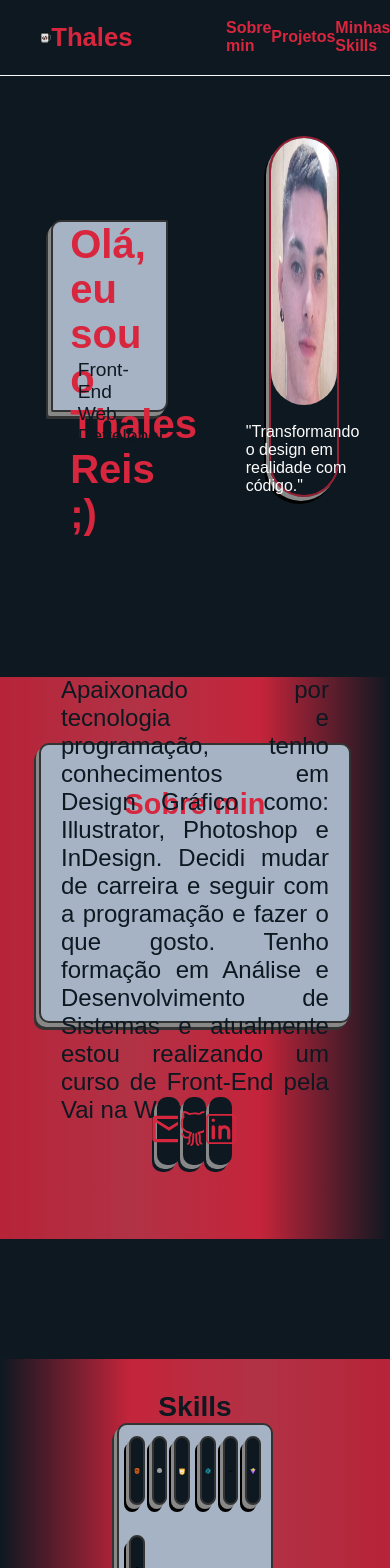
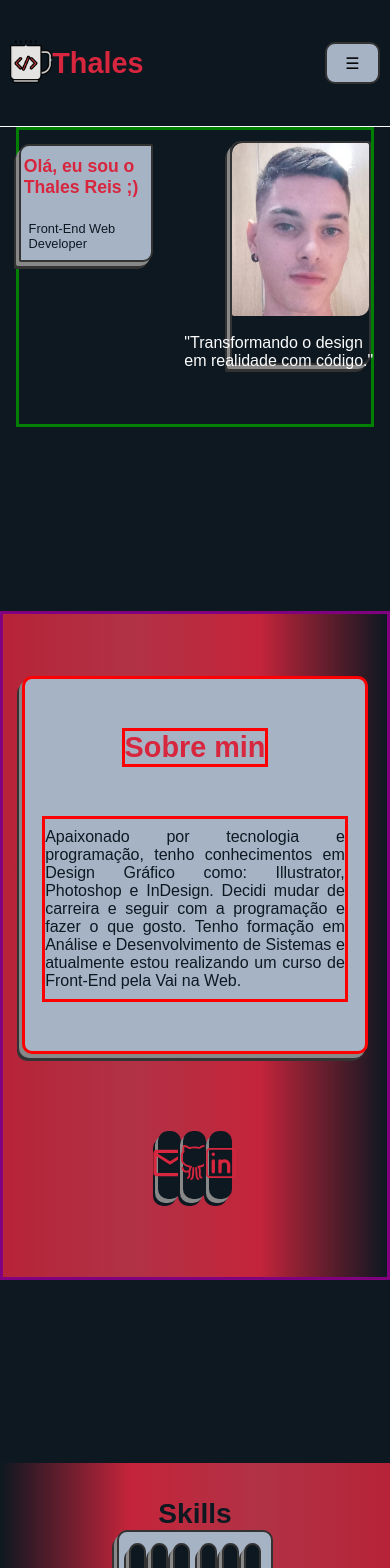
Before and after one commit to thalesreis7/Portifolio, a React (Vite) app: page / in a window 390 px wide. Shown: the top 1568 px of the page. Built offline with nearby package versions, Linux system fonts and the light colour scheme; grey boxes are pictures that could not be loaded.

Commit message:
:iphone: feat adds responsiveness

```diff
--- a/src/Components/Header/Header.jsx
+++ b/src/Components/Header/Header.jsx
@@ -1,24 +1,38 @@
-import React from 'react'
+import React, { useState } from 'react'
 import * as S from '../Styles/header_styled'
 import icon from "../../assets/img/icones/iconBar.png"
 import {Link} from 'react-scroll'
 
 export default function Header() {
+
+  const [menu, setMenu] = useState(false);
+
   return (
     <S.Header>
       <S.BoxPrincipal>
         <S.BoxH1 data-aos="zoom-in">
             <img src={icon} alt="" />
-            <h1>Thales</h1>
+            <Link to="about" spy={true} smooth={true} offset={-600} duration={500}>Thales</Link>
         </S.BoxH1>
           <S.Nav>
               <S.Ul data-aos="zoom-in">
-                <Link to="about" spy={true} smooth={true} offset={-110} duration={500} >Sobre min</Link>
-                <Link to="project" spy={true} smooth={true} offset={-100} duration={500}>Projetos</Link>
+                <Link to="about" spy={true} smooth={true} offset={-199} duration={80} >Sobre min</Link>
+                <Link to="skills" spy={true} smooth={true} offset={-300} duration={500}>Minhas Skills</Link>
+                <Link to="project" spy={true} smooth={true} offset={-200} duration={500}>Projetos</Link>
                 {/* <a>Contato</a> */}
-                <Link to="skills" spy={true} smooth={true} offset={-100} duration={500}>Minhas Skills</Link>
               </S.Ul>
           </S.Nav>
+            <S.BoxMenu>
+              <button onClick={()=> setMenu(!menu)}>{menu ? "X" : "☰"}</button>
+              {menu &&(
+                <S.UlMenu>
+                  <Link to="about" spy={true} smooth={true} offset={-600} duration={500}>Início</Link>
+                  <Link to="about" spy={true} smooth={true} offset={-199} duration={500} >Sobre min</Link>
+                  <Link to="skills" spy={true} smooth={true} offset={-300} duration={500}>Minhas Skills</Link>
+                  <Link to="project" spy={true} smooth={true} offset={-200} duration={500}>Projetos</Link>
+                </S.UlMenu>
+              )}
+          </S.BoxMenu>
       </S.BoxPrincipal>
     </S.Header>
   )
--- a/src/Components/Pages/Projetos/Cards.jsx
+++ b/src/Components/Pages/Projetos/Cards.jsx
@@ -17,7 +17,7 @@ export const ListaProjetos = [
     {
         titulo: 'Hortfruti',
         imagem: hort,
-        tech: ["HTML", "CSS", "JavaScript"],
+        tech: [ "ReactJS","HTML", "CSS", "JavaScript"],
         descricao:'Projeto com o foco na utilidade de Props.',
         url:'https://site-hortifruti.vercel.app',
     },
@@ -46,15 +46,14 @@ export const ListaProjetos = [
         titulo: 'Selfcare',
         imagem: care,
         tech: ["HTML", "CSS", "JavaScript"],
-        descricao:'Projeto realizado utilizando Flexbox com layout flexível e elementos responsivos',
+        descricao:'Projeto realizado utilizando Flexbox com layout flexível e elementos responsivos.',
         url:'https://selfcare-seven.vercel.app',
     },
     {
         titulo: 'Residencial',
         imagem: residencial,
         tech: ["HTML", "CSS", "JavaScript"],
-        descricao:'Projeto feito para aperfeiçoar minhas habilidades atravé do layout da comunidade Codelândia',
+        descricao:'Projeto feito para aperfeiçoar minhas habilidades atravé do layout da comunidade Codelândia.',
         url:'https://site-residencial.vercel.app',
-    }
-
+    },
 ]
--- a/src/Components/Pages/Projetos/Projetos.css
+++ b/src/Components/Pages/Projetos/Projetos.css
@@ -4,24 +4,23 @@ html {
   overflow-x: hidden;
 }
 
-
-
 .sectionProjetos {
     /* border: solid red; */
-    height: 85vh;
+    height: 95vh;
     background-color: #0D1821;
     display: flex;
     flex-direction: column;
-    justify-content: space-evenly;
+    justify-content: end;
   }
 
   .carrossel {
     /* border: #00BBF0 solid; */
     width: 100%;
     margin: 0 auto;
-    height: 500px;
+    height: 480px;
     display: flex;
   }
+
   .sectionProjetos img {
     width: 100%;
   }
@@ -38,6 +37,7 @@ html {
     font-size: 1.8rem;
     color: #D7263D;
   }
+
   .boxProjetos {
     border: solid 1px #fcfcfc;
     border: solid 2px #333;
@@ -78,7 +78,6 @@ html {
   .BoxDescricao{
     /* border: solid 1px blue; */
     height: 20%;
-
   }
   .descricao{
     /* border: solid 1px red; */
@@ -116,7 +115,6 @@ html {
     transform: scale(1.1);
   }
 
-
   .Link{
     /* border: solid red; */
     border-radius: 7px;
@@ -136,7 +134,6 @@ html {
     background-color: #0D1821;
     transition: 300ms linear;
     transform: scale(1.1);
-
   }
 
   .slick-slider .slick-list {
--- a/src/Components/Pages/Projetos/Projetos.jsx
+++ b/src/Components/Pages/Projetos/Projetos.jsx
@@ -14,12 +14,8 @@ export default function Projetos() {
 
   return (
     <>
-      <section className="sectionProjetos"
-          data-aos="fade-up"
-          data-aos-anchor-placement="top-bottom">
-          <div className="BoxProjetosTitle"
-            data-aos="fade-up"
-            data-aos-anchor-placement="bottom-bottom">
+      <section className="sectionProjetos" data-aos="fade-up" data-aos-anchor-placement="top-bottom">
+          <div className="BoxProjetosTitle" data-aos="fade-up" data-aos-anchor-placement="bottom-bottom">
             <h3 className="TitleProjetos" id='project'>Projetos</h3>
           </div>
           <Carousel
@@ -69,10 +65,8 @@ export default function Projetos() {
           ]}
           >
           {ListaProjetos.map((data, index) => (
-            <div key={index} className="boxProjetos"
-             data-aos="fade-up"
-             data-aos-anchor-placement="top-center">
-              <img src={data.imagem} alt=""  className="image"/>
+            <div key={index} className="boxProjetos" data-aos="fade-up" data-aos-anchor-placement="top-center">
+              <img src={data.imagem} alt="imagem do projeto"  className="image"/>
               <h3 className="title">{data.titulo}</h3>
               <div className="BoxDescricao">
                 <p className="descricao">{data.descricao}</p>
--- a/src/Components/Styles/footer_styled.jsx
+++ b/src/Components/Styles/footer_styled.jsx
@@ -4,6 +4,10 @@ export const Center = css`
     display: flex;
     justify-content: center;
     align-items: center;
+`
+export const FontColor = css`
+     font-weight: 200;
+     color: #fcfcfc;
 `
 export const Footer = styled.footer`
     /* border: solid 1px green; */
@@ -13,13 +17,11 @@ export const Footer = styled.footer`
     justify-content: space-evenly;
     background-color: #0D1821;
     border-top: solid 1px #fcfcfc;
-
 `
 export const BoxCop = styled.div`
     /* border: solid 1px red; */
     p{
-        color: #fcfcfc;
-        font-weight: 200;
+        ${FontColor}
     }
     span{
         color: #9A2135;
@@ -29,8 +31,7 @@ export const BoxCop = styled.div`
 export const BoxCop2 = styled.div`
     /* border: solid 1px red; */
     p{
-        font-weight: 200;
-        color: #fcfcfc;
+        ${FontColor}
     }
     span{
         font-weight:200;
--- a/src/Components/Styles/header_styled.jsx
+++ b/src/Components/Styles/header_styled.jsx
@@ -1,61 +1,156 @@
 import styled, { css } from "styled-components";
 
 export const Center = css`
-    display:flex;
+  display: flex;
   justify-content: center;
   align-items: center;
-`
+`;
+export const ColorCursor = css`
+  color: #d7263d;
+  cursor: pointer;
+`;
 export const Hover = css`
-    :hover{
-        color:  #A6B3C5;
+  :hover {
+    color: #a6b3c5;
   }
-`
+`;
 export const Header = styled.header`
   /* border: solid 1px red; */
-    border-bottom: solid  1px #fcfcfc;
-    background-color: #0D1821;
+  border-bottom: solid 1px #fcfcfc;
+  background-color: #0d1821dd;
   height: 9vh;
   ${Center}
-`
+  position: sticky;
+  top: 0;
+  z-index: 3;
+  backdrop-filter: blur(3px);
+  @media (max-width: 412px) {
+    height: 15vh;
 
+  }
+`;
 export const BoxPrincipal = styled.div`
   /* border:solid 1px blue; */
   width: 79%;
   ${Center}
   justify-content: space-between;
-`
-
-export const BoxH1= styled.div`
+  @media (max-width: 412px) {
+    width: 95%;
+    height: 80%;
+    /* justify-content: space-evenly; */
+  }
+`;
+export const BoxH1 = styled.div`
   /* border: solid 1px green;  */
-    width: 12%;
+  width: 10.7%;
+  height: 8vh;
   ${Center}
   justify-content: space-between;
-    font-size: 0.8rem;
-    color: #d7263d;
-    cursor: pointer;
+  /* align-items: end; */
+  font-size: 1.4rem;
+  font-weight: bold;
+  ${ColorCursor}
   ${Hover}
-    img{
-        width: 28%;
+    img {
+    width: 25%;
+    position: relative;
+    bottom: 7%;
   }
-
-`
-
+  @media (max-width: 412px) {
+    width: 30%;
+    height: 20%;
+    font-size: 1.8rem;
+    img {
+      width: 38%;
+    }
+  }
+`;
 export const Nav = styled.nav`
   /* border:solid 1px orange; */
   width: 40%;
   ${Center}
-`
+  @media (max-width: 412px) {
+    /* width: 65%; */
+    display: none;
+  }
+`;
 export const Ul = styled.ul`
   /* border: solid 1px yellowgreen; */
   width: 100%;
   ${Center}
   justify-content: space-between;
   ${Hover}
+  a {
+    text-decoration: none;
+    font-weight: bold;
+    font-size: 1rem;
+    ${Hover}
+    ${ColorCursor}
+    @media (max-width: 412px) {
+      font-size: 0.9rem;
+
+    }
+    @media (max-width: 360px) {
+      font-size: 0.7rem;
+    }
+  }
+`;
+
+     // MENU HAMBURGUER
+
+export const BoxMenu = styled.div`
+  display: none;
+  @media (max-width: 412px) {
+    /* border: solid green; */
+    ${Center}
+    flex-direction: column;
+    justify-content: start;
+    align-items: end;
+    width: 95%;
+    height: 50vh;
+    position: absolute;
+    top: 20%;
+    button {
+      background-color: #a6b3c5;
+      width: 15%;
+      height: 5vh;
+      font-size: 1rem;
+      border: solid 2px #333;
+      border-radius: 10px;
+      position: relative;
+      top: 4%;
+      &:hover {
+        transition: 300ms linear;
+        transform: scale(1.1);
+        background-color: #0d1821;
+        color: #d7263eb2;
+        border: solid 1px #d7263eb2;
+      }
+    }
+  }
+`;
+export const UlMenu = styled.ul`
+  @media (max-width: 412px) {
+      border: solid  #a6b3c5d6;
+      position: relative;
+      top: 4%;
+      background-image: linear-gradient( to right, #1e384d45, #12202c45, #0d1821, #0d1821);
+      backdrop-filter: blur(3px);
+      border-radius: 10px;
+      height: 80%;
+      width: 80%;
+      background-color: #0d1821;
+      ${Center}
+      flex-direction:column;
+      align-items:center;
+      justify-content: space-around;
       a{
-        text-decoration:none;
+        font-size: 1.5rem;
         font-weight: bold;
-        color: #d7263d;
-        ${Hover}
-        cursor: pointer;
+        color:#d7263eb2;
+        &:hover{
+        color: #a6b3c5;
         }
-`
+      }
+    }
+`;
--- a/src/Components/Styles/main_styled.jsx
+++ b/src/Components/Styles/main_styled.jsx
@@ -1,50 +1,79 @@
 import styled, { css } from "styled-components";
-
-
 
 export const Center = css`
     display: flex;
     justify-content: center;
     align-items: center;
 `
+
+export const Border = css`
+    border: solid 2px #333;
+    box-shadow: -3px 4px 0 #888, -5px 7px 0 #333;
+    border-radius: 10px 2px 10px 2px;
+`
 export const Main = styled.main`
     /* border: solid 4px black; */
-    height: 190vh;
+    height: 210vh;
     background-color: #0d1821;
     ${Center}
     flex-direction: column;
     justify-content: space-between;
     flex-wrap: wrap;
+    @media (max-width:412px) {
+        /* border: solid 4px black; */
+        justify-content: none;
+        height: 198vh;
+        /* justify-content: center; */
+    }
 `
 export const Section = styled.section`
     /* border: solid 1px green; */
     background-color: #0d1821;
     width: 100%;
-    height: 30%;
+    height: 20%;
     ${Center}
     justify-content: space-around;
     align-items: center;
-
+    @media (max-width: 412px) {
+        border: solid green;
+        width: 92%;
+        height: 18%;
+        align-items: flex-start;
+        justify-content: space-between;
+    }
 `
 export const BoxOne = styled.div`
     /* border: solid 1px red; */
     background-color: #a6b3c5;
-    border-radius: 10px 2px 10px 2px;
-    border: solid 2px #333;
-    box-shadow: -3px 4px 0 #888, -5px 7px 0 #333;
+    ${Border}
     width: 30vw;
-    height: 40%;
+    height: 50%;
     ${Center}
     flex-direction: column;
     justify-content: start;
     align-items: center;
     gap: 0.3rem;
+    @media (max-width:412px) {
+        /* border: solid purple; */
+        width: 38%;
+        height: 40%;
+        justify-content: space-evenly;
+        position: relative;
+        top: 5%;
+    }
     h1{
         /* border: solid 1px red; */
         width: 20vw;
         height: 70%;
         font-size: 2.5rem;
         color: #d7263d;
+        @media (max-width:412px) {
+            /* border: solid 1px red; */
+            width: 95%;
+            align-items: center;
+            height: 44%;
+            font-size: 1.1rem;
+        }
     }
     p{
         /* border: solid 1px red; */
@@ -52,26 +81,34 @@ export const BoxOne = styled.div`
         width: 70%;
         font-size: 1.2rem;
         color: #0d1821;
+        @media (max-width:412px){
+            /* border:solid 1px blue; */
+            width: 100%;
+            font-size: 0.8rem;
+        }
     }
 `
 export const BoxTwo = styled.figure`
     /* border: solid 1px aqua; */
-    width: 30vw;
-    height: 70%;
     ${Center}
     flex-direction: column;
     align-items: center;
     justify-content: space-between;
     gap:0.1rem;
-    width:18%;
-    height:75%;
-    border: solid 2px #d7263eb2;
-    box-shadow: -3px 4px 0 #888, -5px 7px 0 #000;
-    border-radius: 100px;
+    width:15%;
+    height:60%;
+    ${Border}
+    position: relative;
+    top: 4%;
+    @media (max-width: 412px) {
+        /* border: solid aqua; */
+        width: 40%;
+        height: 76%;
+    }
     img{
         width:100%;
         height:100%;
-        border-radius: 100px;
+        border-radius: 10px 2px 10px 2px;
     }
     figcaption{
         /* border:solid 1px red; */
@@ -79,6 +116,16 @@ export const BoxTwo = styled.figure`
         padding-top: 1rem;
         ${Center}
         color: #fcfcfc;
+        @media (max-width: 412px){
+            /* border: solid red; */
+            width: 140%;
+            height: 30%;
+            /* padding-top:1rem; */
+            font-size: 1rem;
+            font-weight: 400;
+            position:relative;
+            right: 15%;
+        }
     }
 `
 export const SectionTwo = styled.section`
@@ -86,28 +133,40 @@ export const SectionTwo = styled.section`
     background-color: #d7263eb2;
     background-image: linear-gradient( to right, #c5253aaf, #d14a5c6c, #d7263eb2, #0d1821);
     width: 100%;
-    height: 35%;
+    height: 30%;
     overflow-x: hidden;
     ${Center}
     flex-direction: column;
     justify-content: space-evenly;
-    /* overflow-y : hidden; */
+    @media (max-width: 412px) {
+        border: solid purple;
+        height: 40%;
+    }
 `
 export const BoxSobre = styled.div`
-    /* border: solid 1px #0d1821; */
+    border: solid 1px #0d1821;
+    ${Border}
     border-radius: 10px;
     background-color: #a6b3c5;
-    border: solid 2px #333;
-    box-shadow: -3px 4px 0 #888, -5px 7px 0 #333;
     width: 80%;
     height: 50%;
     ${Center}
     flex-direction: column;
+    @media (max-width: 412px) {
+        border: solid red;
+        width: 90%;
+        height: 57%;
+        justify-content: space-evenly;
+    }
     h2{
         /* border: solid 1px red; */
         align-items: end;
         font-size: 1.8rem;
         color: #D7263D;
+        @media (max-width: 412px) {
+            border: solid red;
+
+        }
     }
     p{
         /* border: solid 1px red; */
@@ -117,6 +176,15 @@ export const BoxSobre = styled.div`
         ${Center};
         font-size: 1.5rem;
         color: #0d1821;
+        @media (max-width: 412px) {
+            border: solid red;
+            font-size: 100%;
+            width: 90%;
+            height: 50%;
+            text-align: justify;
+            /* letter-spacing: 5px; */
+
+        }
     }
 `
 export const BoxIcons = styled.div`
@@ -156,8 +224,7 @@ export const SectionThree = styled.section`
 export const BoxSkills = styled.div`
     /* border: solid 1px blue; */
     background-color: #a6b3c5;
-    border: solid 2px #333;
-    box-shadow: -3px 4px 0 #888, -5px 7px 0 #333;
+    ${Border}
     border-radius: 10px;
     width: 40%;
     height: 70%;
@@ -165,7 +232,7 @@ export const BoxSkills = styled.div`
     justify-content: space-evenly;
 `
 export const Skills = styled.div`
-    /* border: solid green; */
+    /* border: solid green;  */
     width: 40%;
     ${Center}
     align-items: start;
@@ -181,12 +248,11 @@ export const Skills = styled.div`
         }
     figure{
         /* border: solid 1px red; */
-        width: 26%;
+        width: 28%;
         height: 35%;
         ${Center}
         background-color: #0d1821;
-        border: solid 2px #333;
-        box-shadow: -3px 4px 0 #888, -5px 7px 0 #000;
+        ${Border}
         border-radius: 20px;
     }
     img{
```
Also changed, not shown: src/Components/Main/Main.jsx (+49 -73 lines), src/assets/img/icones/tags.png (deleted). Lines whose indentation alone changed are shown as unchanged.
